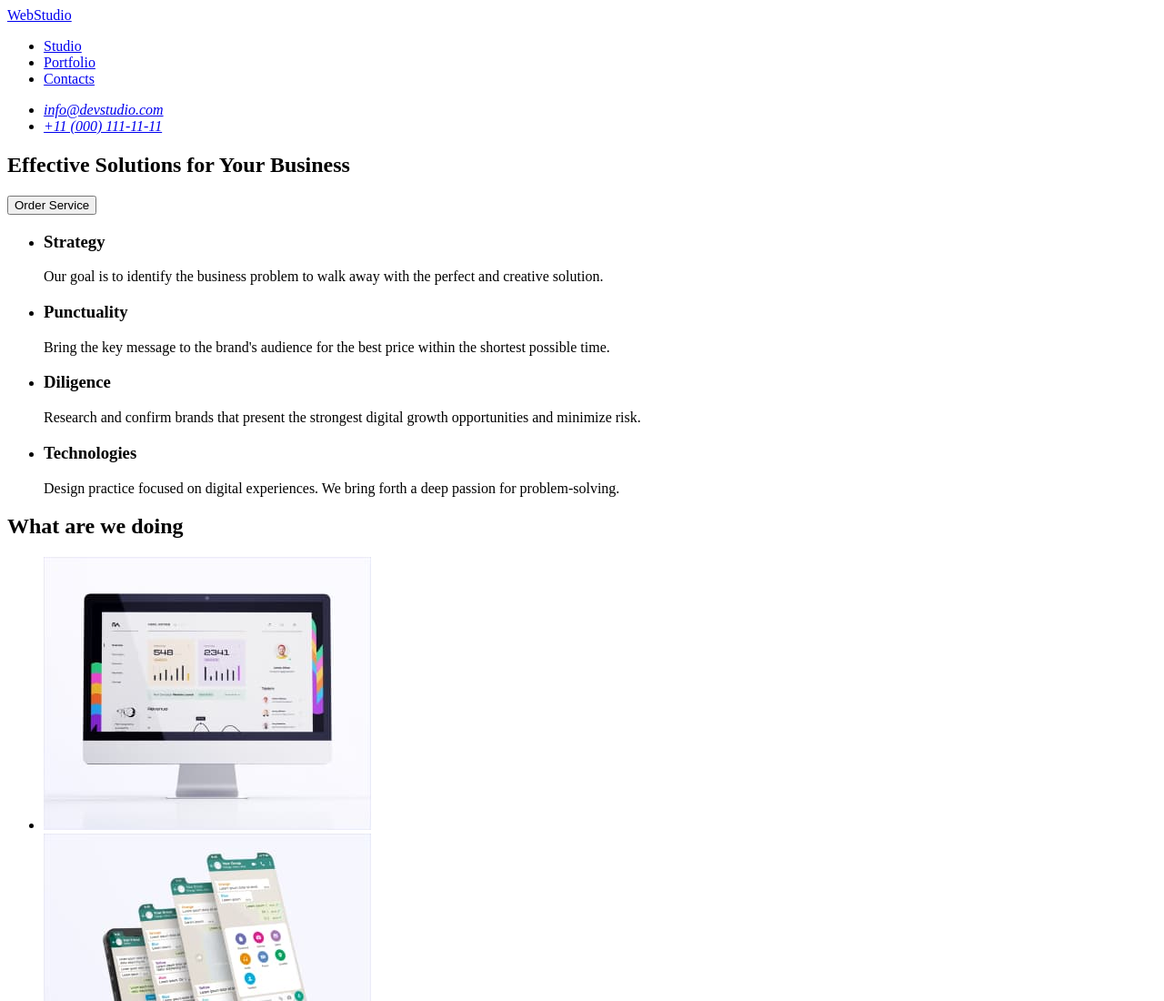
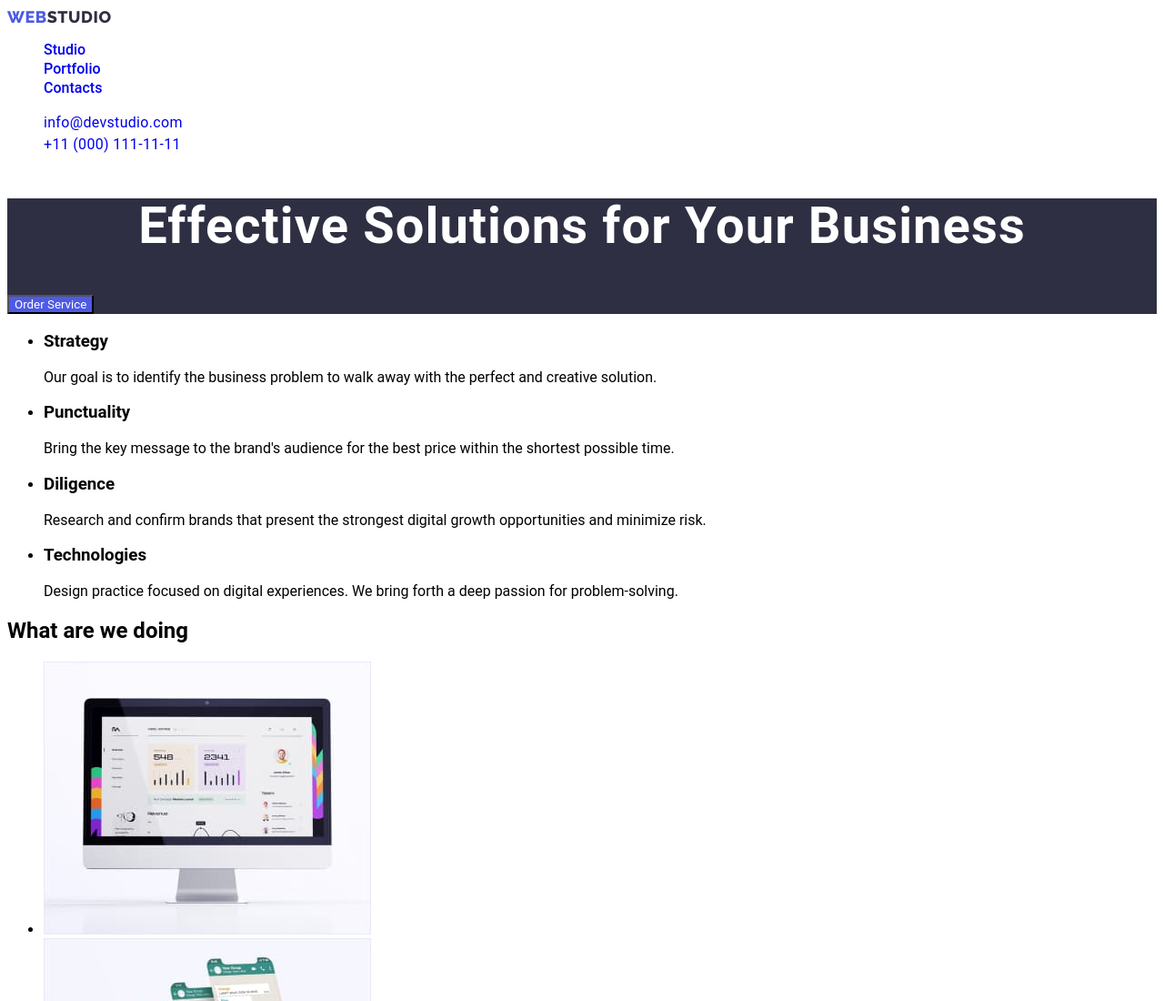
Before and after one commit to EdRudick/goit-markup-hw-02, a plain HTML site: page index.html in a window 1280 px wide. Shown: the top 1100 px of the page at 91% size. Drawn offline with Linux system fonts and the light colour scheme.

Commit message:
2704 update

```diff
--- a/css/styles.css
+++ b/css/styles.css
@@ -0,0 +1,80 @@
+.list {
+    list-style: none;
+}
+
+.link {
+    text-decoration: none;
+}
+
+:root {
+    --primery-text-color: #rgba(0, 0, 0, 0.8);
+}
+
+body {
+    font-family: Roboto, sans-serif;
+}
+
+.menu-list hover,
+.menu-list focus {
+    color: #ff600f;
+}
+
+.logo {
+    width: 44px;
+    height: 21px;
+    font-family: Raleway, sans-serif;
+    font-style: normal;
+    font-weight: 800;
+    font-size: 18px;
+    line-height: 1.17;
+    display: flex;
+    align-items: center;
+    letter-spacing: 0.03em;
+    text-transform: uppercase;
+    text-decoration: none;
+    color: #4D5AE5;
+}
+
+.logo-studio {
+    color: #2E2F42;
+}
+
+.menu-item {
+    font-family: Roboto, sans-serif;
+    font-style: normal;
+    font-weight: 500;
+    font-size: 16px;
+    line-height: 1.3;
+    color: #434455;
+}
+
+.address-list {
+    list-style: none;
+    font-style: normal;
+    font-weight: 400;
+    font-size: 16px;
+    line-height: 24px;
+    letter-spacing: 0.02em;
+    color: #434455;
+}
+
+.main-section {
+    background-color: #2E2F42;
+}
+
+.title {
+    font-family: Roboto, sans-serif;
+    font-style: normal;
+    font-weight: 700;
+    font-size: 56px;
+    line-height: 60px;
+    text-align: center;
+    letter-spacing: 0.02em;
+    color: #ffffff;
+}
+
+.button {
+    font-family: inherit;
+    color: #ffffff;
+    background-color: #4D5AE5;
+}
--- a/index.html
+++ b/index.html
@@ -6,31 +6,37 @@
     <meta http-equiv="X-UA-Compatible" content="IE=edge">
     <meta name="viewport" content="width=device-width, initial-scale=1.0">
     <title>goit-markup-hw-01</title>
+    <link rel="preconnect" href="https://fonts.googleapis.com">
+    <link rel="preconnect" href="https://fonts.gstatic.com" crossorigin>
+    <link
+        href="https://fonts.googleapis.com/css2?family=Montserrat:wght@400;500;700&family=Raleway:wght@800&display=swap"
+        rel="stylesheet">
     <link rel="stylesheet" href="./css/styles.css" />
-    <link rel="preconnect" href="https://fonts.gstatic.com" />
 </head>
 
 <body>
-    <header>
-        <nav>
-            <a href="./index.html">WebStudio</a>
-            <ul>
-                <li><a href="./index.html">Studio</a></li>
-                <li><a href="./index.html">Portfolio</a></li>
-                <li><a href="./index.html">Contacts</a></li>
+    <header class="page-header">
+        <nav class="page-navigation">
+            <a class="logo" href="./index.html">Web<span class="logo-studio">Studio</span>
+            </a>
+            <ul class="menu list">
+                <li class="menu-item"><a class="menu link" href="./index.html">Studio</a></li>
+                <li class="menu-item"><a class="menu link" href="./index.html">Portfolio</a></li>
+                <li class="menu-item"><a class="menu link" href="./index.html">Contacts</a></li>
             </ul>
         </nav>
         <address>
-            <ul>
-                <li><a href="mailto:info@devstudio.com">info@devstudio.com</a></li>
-                <li><a href="tel:+110001111111">+11 (000) 111-11-11</a></li>
+            <ul class="address-list">
+                <li class="address-item"><a class="address link" href="mailto:info@devstudio.com">info@devstudio.com</a>
+                </li>
+                <li class="address-item"><a class="address link" href="tel:+110001111111">+11 (000) 111-11-11</a></li>
             </ul>
         </address>
     </header>
     <main>
-        <section>
-            <h1>Effective Solutions for Your Business</h1>
-            <button type="button">Order Service</button>
+        <section class="main-section">
+            <h1 class="title">Effective Solutions for Your Business</h1>
+            <button class="button" type="button">Order Service</button>
         </section>
         <section>
             <h2 hidden>Our principles</h2>
```
Also changed, not shown: portfolio.html (added, +8 -0 lines), 1 other file.
